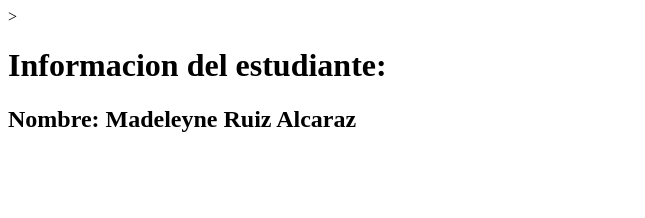
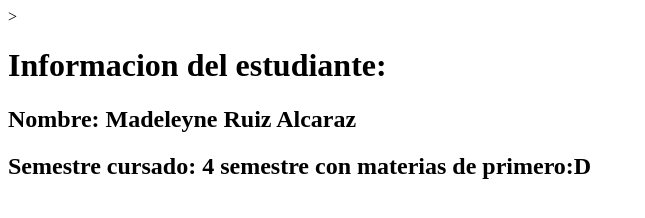
Before and after one commit to Madruizalc/rubrica_-buenaspracticas, a plain HTML site: page index.html in a window 1280 px wide. Shown: the whole page, without its empty margins (0-645 px from the left). Drawn offline with Linux system fonts and the light colour scheme.

Commit message:
commit three

```diff
--- a/index.html
+++ b/index.html
@@ -10,6 +10,7 @@
     ><div>
         <h1>Informacion del estudiante: </h1>
         <h2>Nombre: Madeleyne Ruiz Alcaraz</h2>
+        <h2>Semestre cursado: 4 semestre con materias de primero:D</h2>
     </div>
 </body>
 </html>
```
